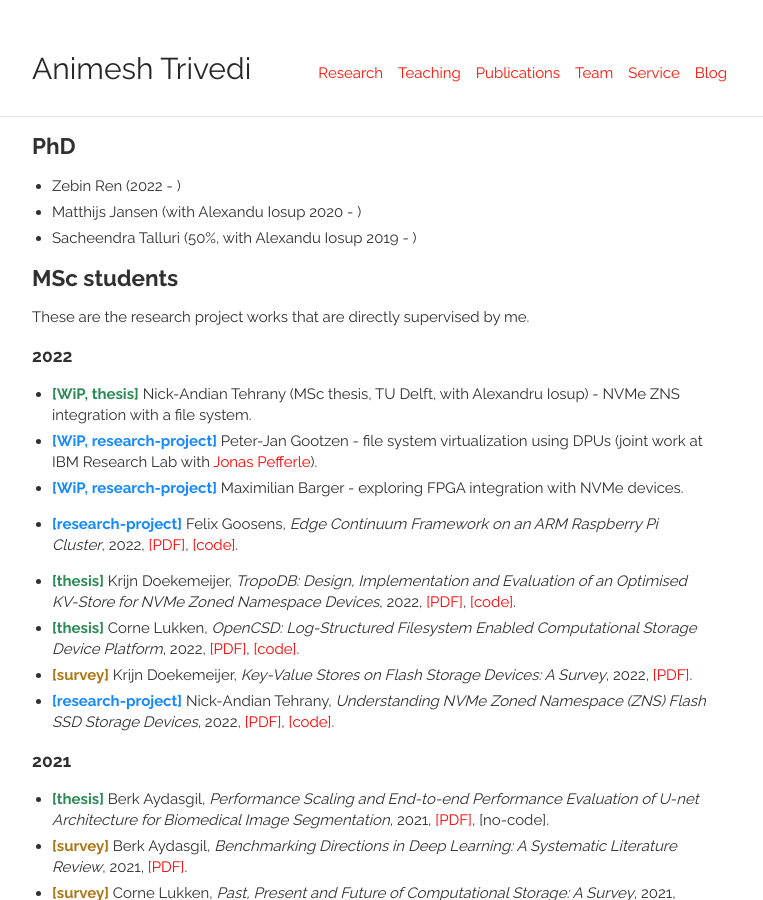
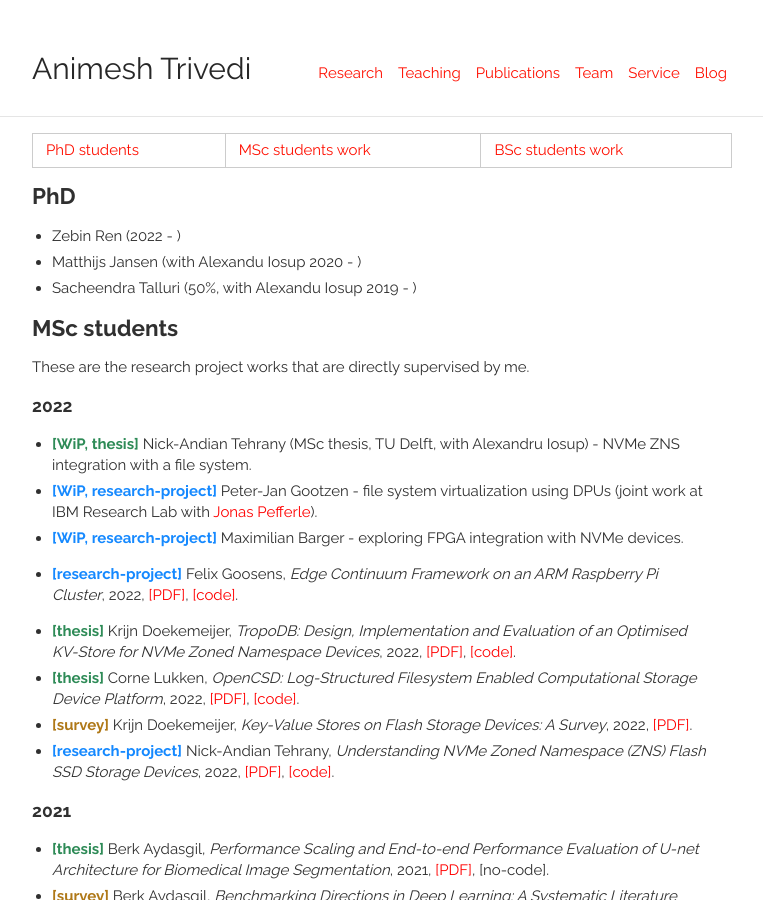
Before and after one commit to animeshtrivedi/animeshtrivedi.github.io, a Jekyll site: the page built from team.md, in a window 1280 px wide and 900 px high. Shown: the whole window, without its empty margins (258-1021 px from the left). Built offline with Jekyll 4.4.1, drawn with Linux system fonts in a browser that asks for light colours.

Commit message:
hyperlinks to the student projects

```diff
--- a/team.md
+++ b/team.md
@@ -5,6 +5,10 @@ custom_title: Team led by Animesh Trivedi
 permalink: /team/
 ---
 <!-- <a href="https://" target="_blank" rel="noopener noreferrer" style="background-color:skyblue; color:white;font-weight:bold">[PDF]</a>, <a href="" target="_blank" rel="noopener noreferrer" style="background-color:green; color:white; font-weight:bold">[code]</a> -->
+
+|:---:|:---:|:---:|:---:|:---:|
+| [PhD students](#phd) | [MSc students work](#msc-students) | [BSc students work](#bsc-students) |
+
 ## PhD
   * Zebin Ren (2022 - )
   * Matthijs Jansen (with Alexandu Iosup 2020 - )
```
